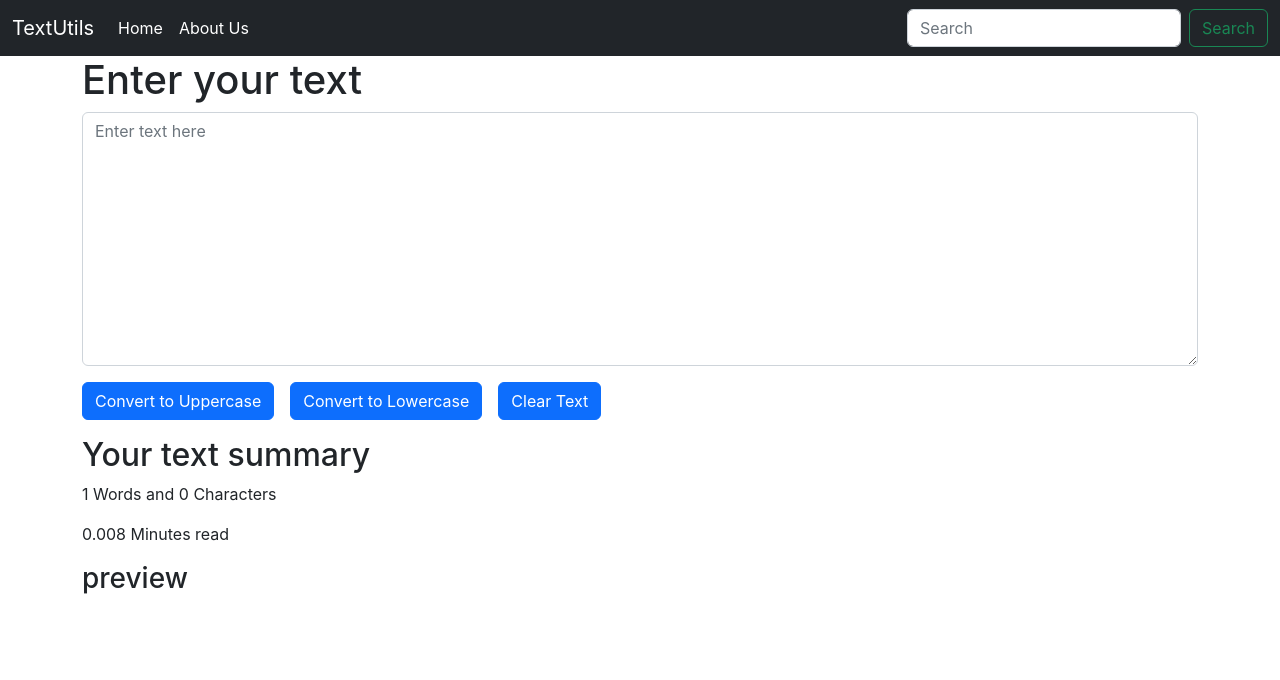
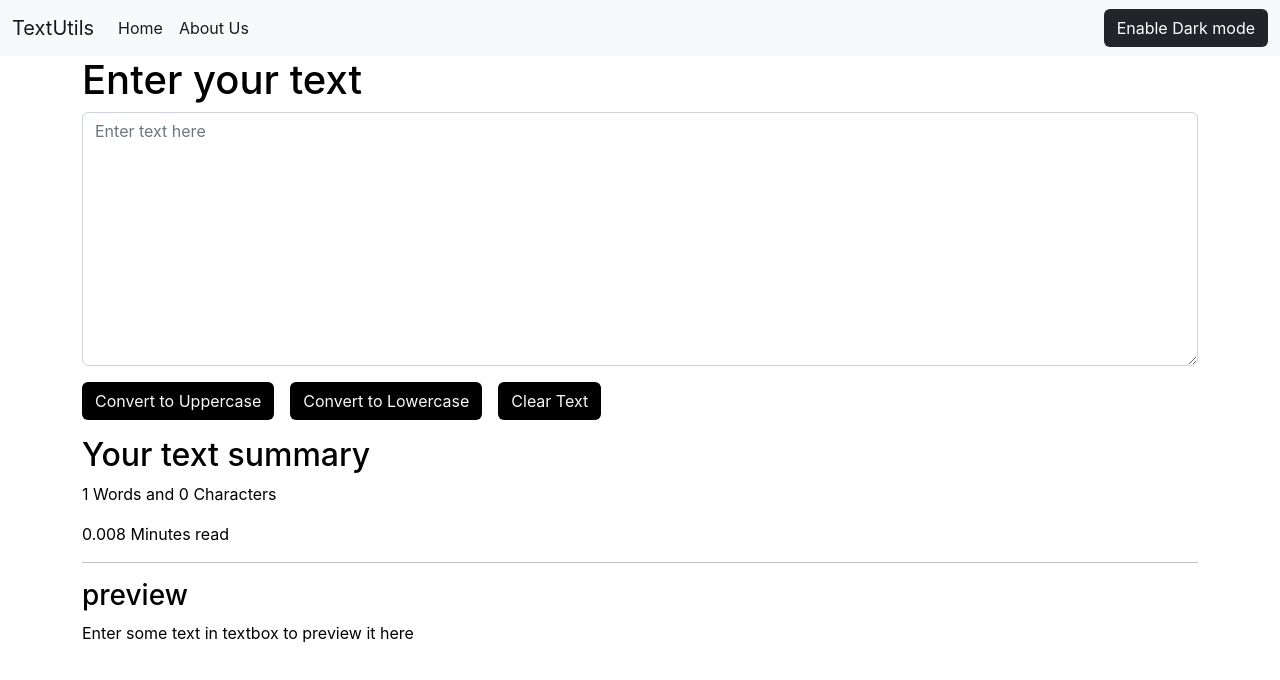
Before and after one commit to arapurbo18181/React-App, a React (Create React App) app: page / in a window 1280 px wide. Shown: the top 680 px of the page. Built offline with nearby package versions, Linux system fonts and the light colour scheme.

Commit message:
Full functionable dark mode feature activated

```diff
--- a/src/App.js
+++ b/src/App.js
@@ -1,15 +1,47 @@
 // import logo from "./logo.svg";
+import { useState } from "react";
 import "./App.css";
 // import About from "./components/About";
 import Navbar from "./components/Navbar";
 import TextForm from "./components/TextForm";
 
 function App() {
+  const[mode, setMode] = useState("light");
+  const[mystyle1, setMyStyle1] = useState({
+    display : "block"
+  });
+  const[mystyle2, setMyStyle2] = useState({
+    display : "none"
+  });
+  const togglemode1 = () => {
+    if(mode === "light"){
+      setMode("dark");
+      document.body.style.backgroundColor = "black";
+      setMyStyle1({
+        display : "none"
+      });
+      setMyStyle2({
+        display : "block"
+      });
+    }
+  }
+  const togglemode2 = () => {
+    if(mode === "dark"){
+      setMode("light");
+      document.body.style.backgroundColor = "white";
+      setMyStyle2({
+        display : "none"
+      });
+      setMyStyle1({
+        display : "block"
+      });
+    }
+  }
   return (
     <>
-      <Navbar title="TextUtils" about="About Us" />
+      <Navbar title="TextUtils" about="About Us" modes={mode} togglemode1={togglemode1} togglemode2={togglemode2} mystyle1={mystyle1} mystyle2={mystyle2} />
       <div className="container">
-        <TextForm heading="Enter your text" />
+        <TextForm heading="Enter your text" modes={mode} />
         {/* <About/> */}
       </div>
     </>
--- a/src/components/Navbar.js
+++ b/src/components/Navbar.js
@@ -1,9 +1,11 @@
 import React from "react";
-import PropTypes from 'prop-types';
+import PropTypes from "prop-types";
 
 export default function Navbar(props) {
   return (
-    <nav className="navbar navbar-dark navbar-expand-lg bg-dark">
+    <nav
+      className={`navbar navbar-${props.modes} navbar-expand-lg bg-${props.modes}`}
+    >
       <div className="container-fluid">
         <a className="navbar-brand" href="/">
           {props.title}
@@ -32,17 +34,22 @@ export default function Navbar(props) {
               </a>
             </li>
           </ul>
-          <form className="d-flex" role="search">
-            <input
-              className="form-control me-2"
-              type="search"
-              placeholder="Search"
-              aria-label="Search"
-            />
-            <button className="btn btn-outline-success" type="submit">
-              Search
-            </button>
-          </form>
+          <button
+            className="btn text-white bg-dark"
+            type="submit"
+            onClick={props.togglemode1}
+            style={props.mystyle1}
+          >
+            Enable Dark mode
+          </button>
+          <button
+            className="btn text-dark bg-light"
+            type="submit"
+            onClick={props.togglemode2}
+            style={props.mystyle2}
+          >
+            Enable Light mode
+          </button>
         </div>
       </div>
     </nav>
@@ -50,11 +57,13 @@ export default function Navbar(props) {
 }
 
 Navbar.propTypes = {
-    title : PropTypes.string.isRequired,
-    about : PropTypes.string.isRequired
-}
+  title: PropTypes.string.isRequired,
+  about: PropTypes.string.isRequired,
+  modes: PropTypes.string.isRequired,
+};
 
 Navbar.defaultProps = {
-    title : "set title here",
-    about : "set about here"
-}
+  title: "set title here",
+  about: "set about here",
+  modes: "set mode",
+};
--- a/src/components/TextForm.js
+++ b/src/components/TextForm.js
@@ -19,21 +19,22 @@ export default function TextForm(props) {
     const[text, setText] = useState("");
   return (
     <>
-    <div>
+    <div style={{color: props.modes === "dark" ? "white" : "black"}}>
       <h1>{props.heading}</h1>
       <div className="mb-3">
-        <textarea className="form-control" id="mytext" value={text} onChange={handleOnChange} rows="10" placeholder="Enter text here"></textarea>
+        <textarea className="form-control" id="mytext" value={text} onChange={handleOnChange} rows="10" placeholder="Enter text here" style={{color: props.modes === "dark" ? "white" : "black", backgroundColor: props.modes === "dark" ? "black" : "white"}}></textarea>
       </div>
-      <button className="btn btn-primary" onClick={handleUpClick}>Convert to Uppercase</button>
-      <button className="btn btn-primary mx-3" onClick={handleLowerClick}>Convert to Lowercase</button>
-      <button className="btn btn-primary" onClick={handleClear}>Clear Text</button>
+      <button className={`btn text-${props.modes} bg-${props.modes === "dark" ? "white" : "black"}`} onClick={handleUpClick}>Convert to Uppercase</button>
+      <button className={`btn text-${props.modes} bg-${props.modes === "dark" ? "white" : "black"} mx-3`} onClick={handleLowerClick}>Convert to Lowercase</button>
+      <button className={`btn text-${props.modes} bg-${props.modes === "dark" ? "white" : "black"}`} onClick={handleClear}>Clear Text</button>
     </div>
-    <div className="my-3">
+    <div className="my-3" style={{color: props.modes === "dark" ? "white" : "black"}}>
         <h2>Your text summary</h2>
         <p>{text.split(" ").length} Words and {text.length} Characters</p>
         <p> {0.008 * text.split(" ").length} Minutes read</p>
+        <hr />
         <h3>preview</h3>
-        <p>{text}</p>
+        <p>{text.length>0?text:"Enter some text in textbox to preview it here"}</p>
     </div>
     </>
   );
```
